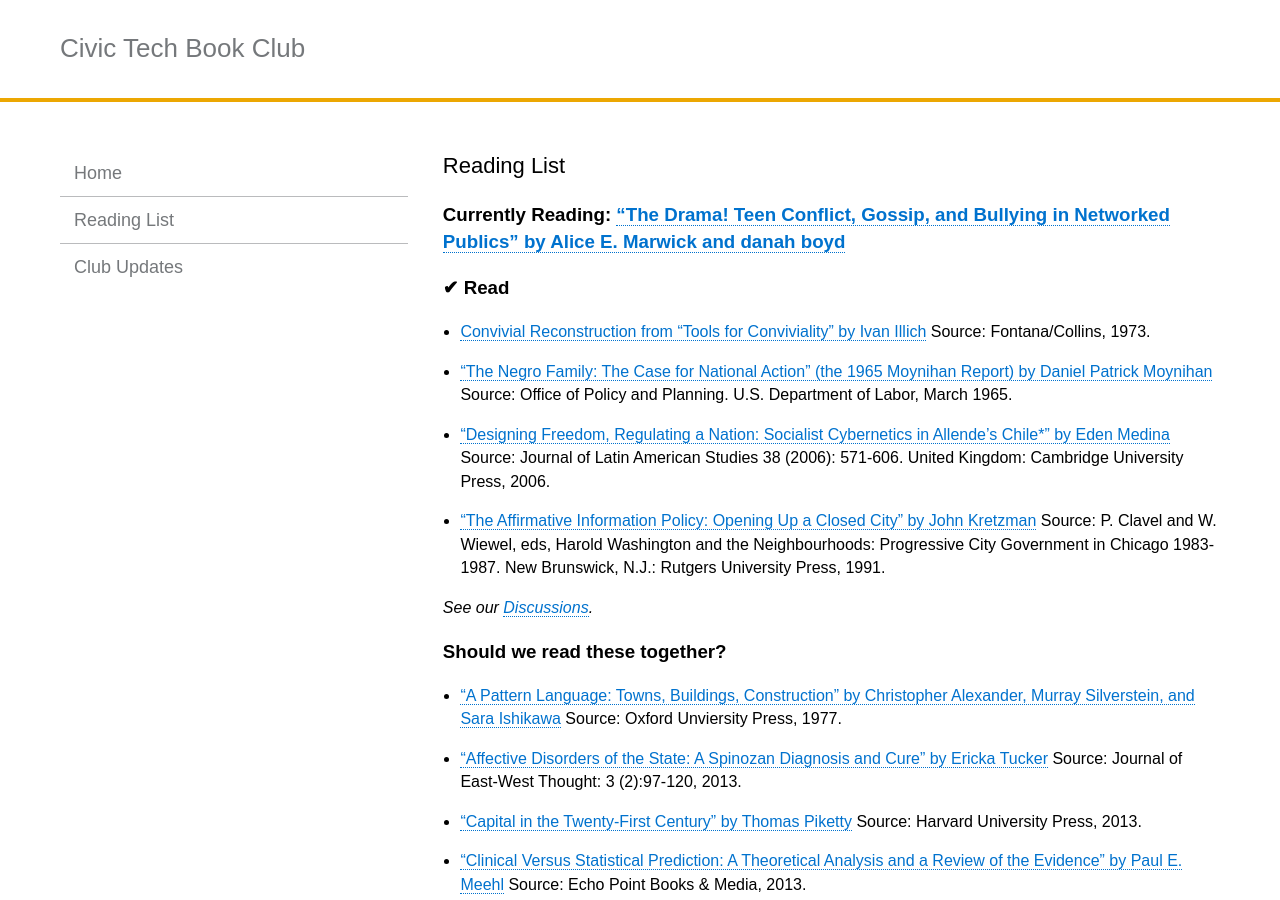
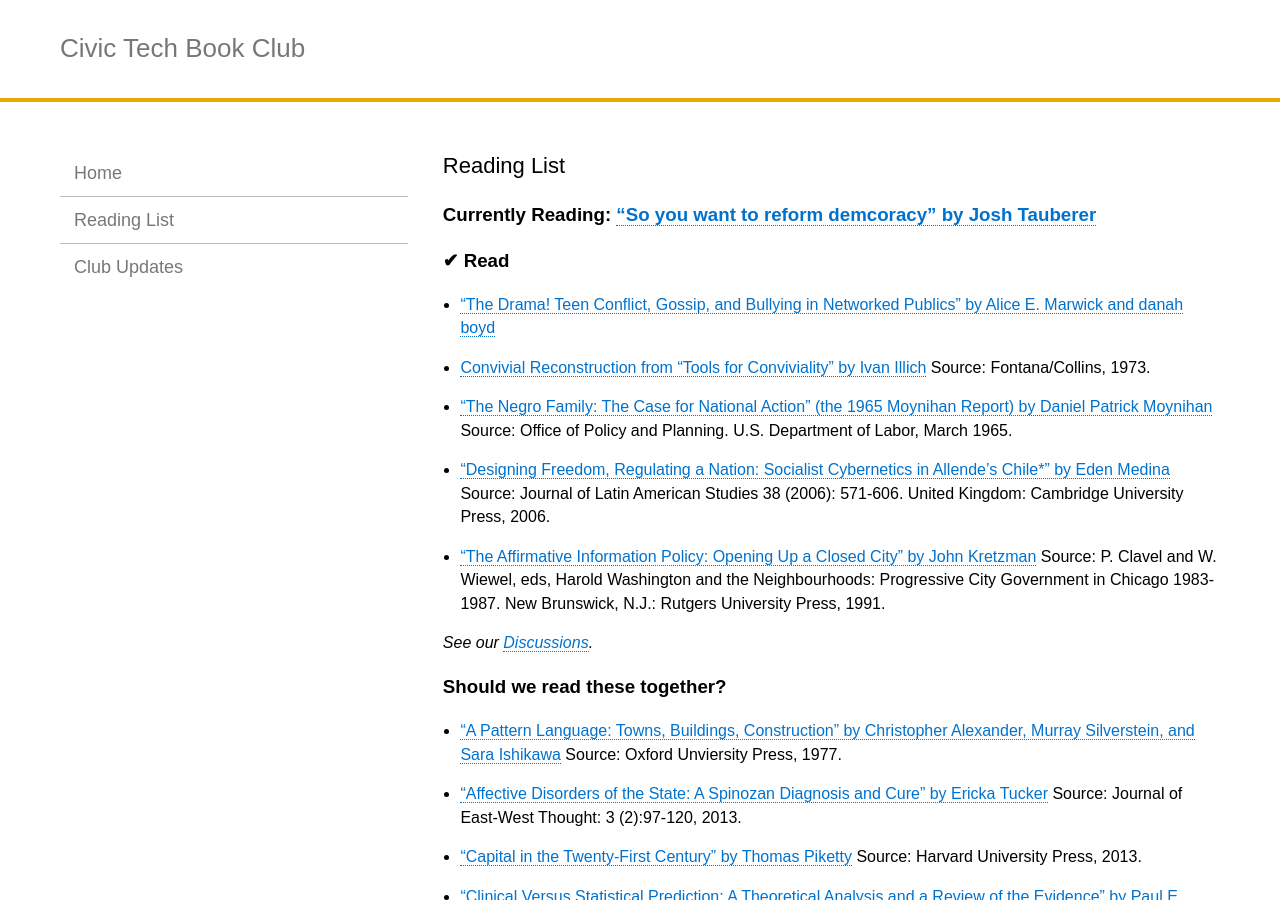
Before and after one commit to rebeccawilliams/bookclub, a Jekyll site: the page built from readinglist.md, in a window 1280 px wide and 900 px high. Built offline with Jekyll 4.4.1, drawn with Linux system fonts in a browser that asks for light colours.

Commit message:
Update readinglist.md

```diff
--- a/readinglist.md
+++ b/readinglist.md
@@ -3,10 +3,11 @@ layout: page
 title:  "Reading List"
 ---
 
-### Currently Reading: [“The Drama! Teen Conflict, Gossip, and Bullying in Networked Publics” by Alice E. Marwick and danah boyd](http://papers.ssrn.com/sol3/papers.cfm?abstract_id=1926349)
+### Currently Reading: ["So you want to reform demcoracy" by Josh Tauberer](https://medium.com/@joshuatauberer/so-you-want-to-reform-democracy-7f3b1ef10597#.qh36p8m0c)
 
 ### ✔ Read
 
+- [“The Drama! Teen Conflict, Gossip, and Bullying in Networked Publics” by Alice E. Marwick and danah boyd](http://papers.ssrn.com/sol3/papers.cfm?abstract_id=1926349)
 - [Convivial Reconstruction from “Tools for Conviviality” by Ivan Illich](http://civictechbook.club/convivial-reconstruction) Source: Fontana/Collins, 1973.
 - ["The Negro Family: The Case for National Action" (the 1965 Moynihan Report) by Daniel Patrick Moynihan](https://web.stanford.edu/~mrosenfe/Moynihan%27s%20The%20Negro%20Family.pdf) Source: Office of Policy and Planning. U.S. Department of Labor, March 1965.
 - ["Designing Freedom, Regulating a Nation: Socialist Cybernetics in Allende’s Chile*"  by Eden Medina](http://www.informatics.indiana.edu/edenm/EdenMedinaJLASAugust2006.pdf) Source: Journal of Latin American Studies 38 (2006): 571-606. United Kingdom: Cambridge University Press, 2006.
```
